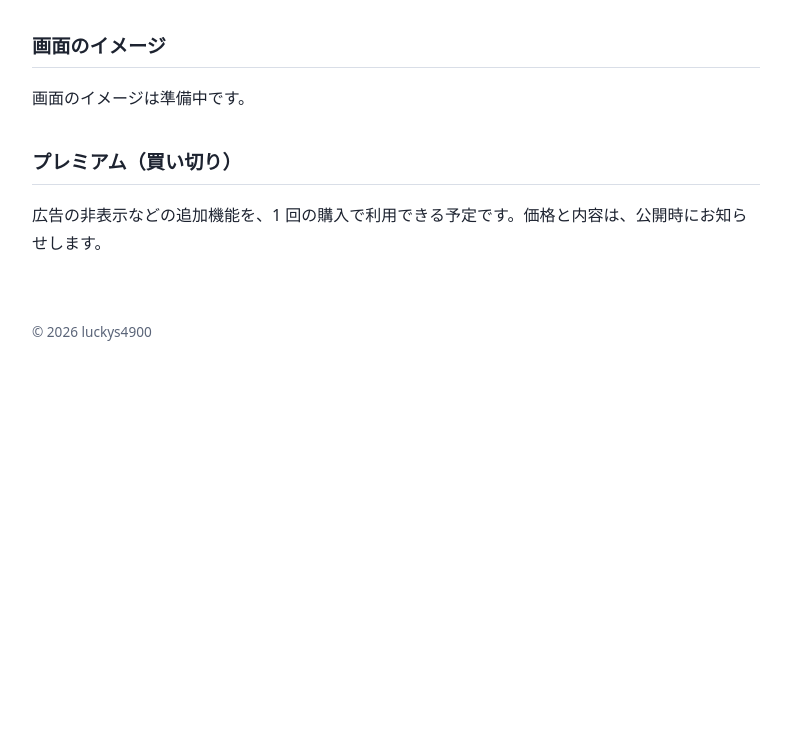
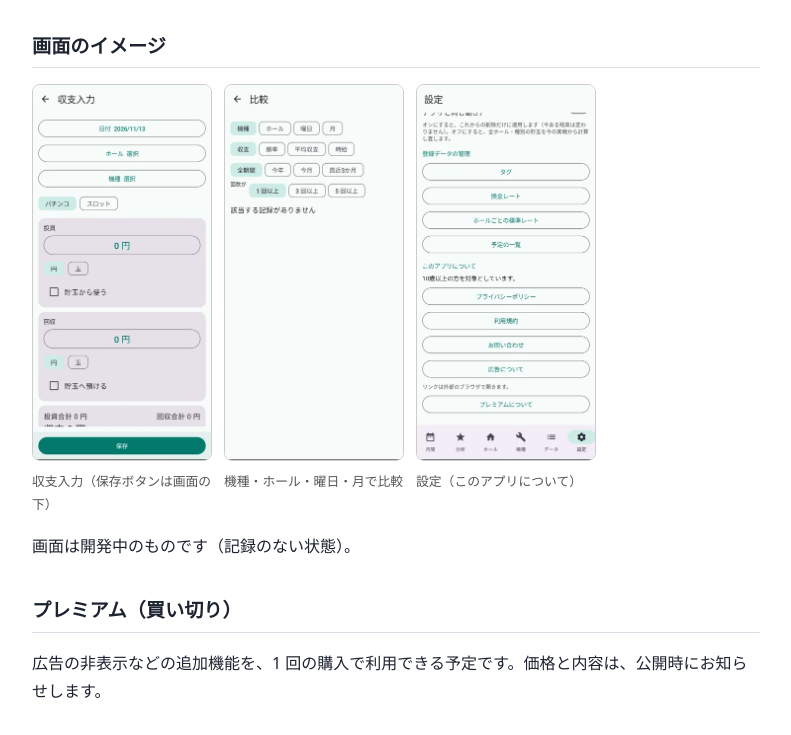
Before and after one commit to luckys4900/luckys4900.github.io, a plain HTML site: page index.html in a window 1280 px wide. Shown: the part 558-1293 px from the top of the page, without its empty margins (244-1035 px from the left). Before the commit the page ends 932 px from the top, so only its background shows below. Drawn offline with Linux system fonts and the light colour scheme.

Commit message:
紹介ページに実際の画面（収支入力・比較・設定）を追加

```diff
--- a/index.html
+++ b/index.html
@@ -16,7 +16,12 @@
 <li>収支データは端末内に保存されます（詳細はプライバシーポリシー）</li>
 </ul>
 <h2>画面のイメージ</h2>
-<p>画面のイメージは準備中です。</p>
+<div class="shots">
+<figure><img src="img/entry.webp" alt="収支入力の画面" width="180" loading="lazy"><figcaption>収支入力（保存ボタンは画面の下）</figcaption></figure>
+<figure><img src="img/compare.webp" alt="比較の画面" width="180" loading="lazy"><figcaption>機種・ホール・曜日・月で比較</figcaption></figure>
+<figure><img src="img/settings.webp" alt="設定の画面" width="180" loading="lazy"><figcaption>設定（このアプリについて）</figcaption></figure>
+</div>
+<p>画面は開発中のものです（記録のない状態）。</p>
 <h2>プレミアム（買い切り）</h2>
 <p>広告の非表示などの追加機能を、1 回の購入で利用できる予定です。価格と内容は、公開時にお知らせします。</p>
 
--- a/style.css
+++ b/style.css
@@ -8,3 +8,5 @@ h1{font-size:1.6rem}h2{font-size:1.2rem;margin-top:2rem;border-bottom:1px solid
 .ph{aspect-ratio:9/16;background:var(--card);border:1px dashed var(--line);display:flex;align-items:center;justify-content:center;color:var(--mut);text-align:center;font-size:.85rem;padding:8px;border-radius:8px}
 .todo{background:var(--card);border-left:4px solid var(--acc);padding:8px 12px;margin:12px 0}
 footer{color:var(--mut);font-size:.85rem}table{border-collapse:collapse;width:100%}td,th{border:1px solid var(--line);padding:6px 8px;text-align:left;vertical-align:top}
+
+.shots{display:flex;gap:12px;flex-wrap:wrap}.shots figure{margin:0;max-width:180px}.shots img{width:100%;height:auto;border:1px solid #ccc;border-radius:8px}.shots figcaption{font-size:.8em;color:#555}
```
Also changed, not shown: img/compare.webp (added), img/entry.webp (added), img/settings.webp (added).
